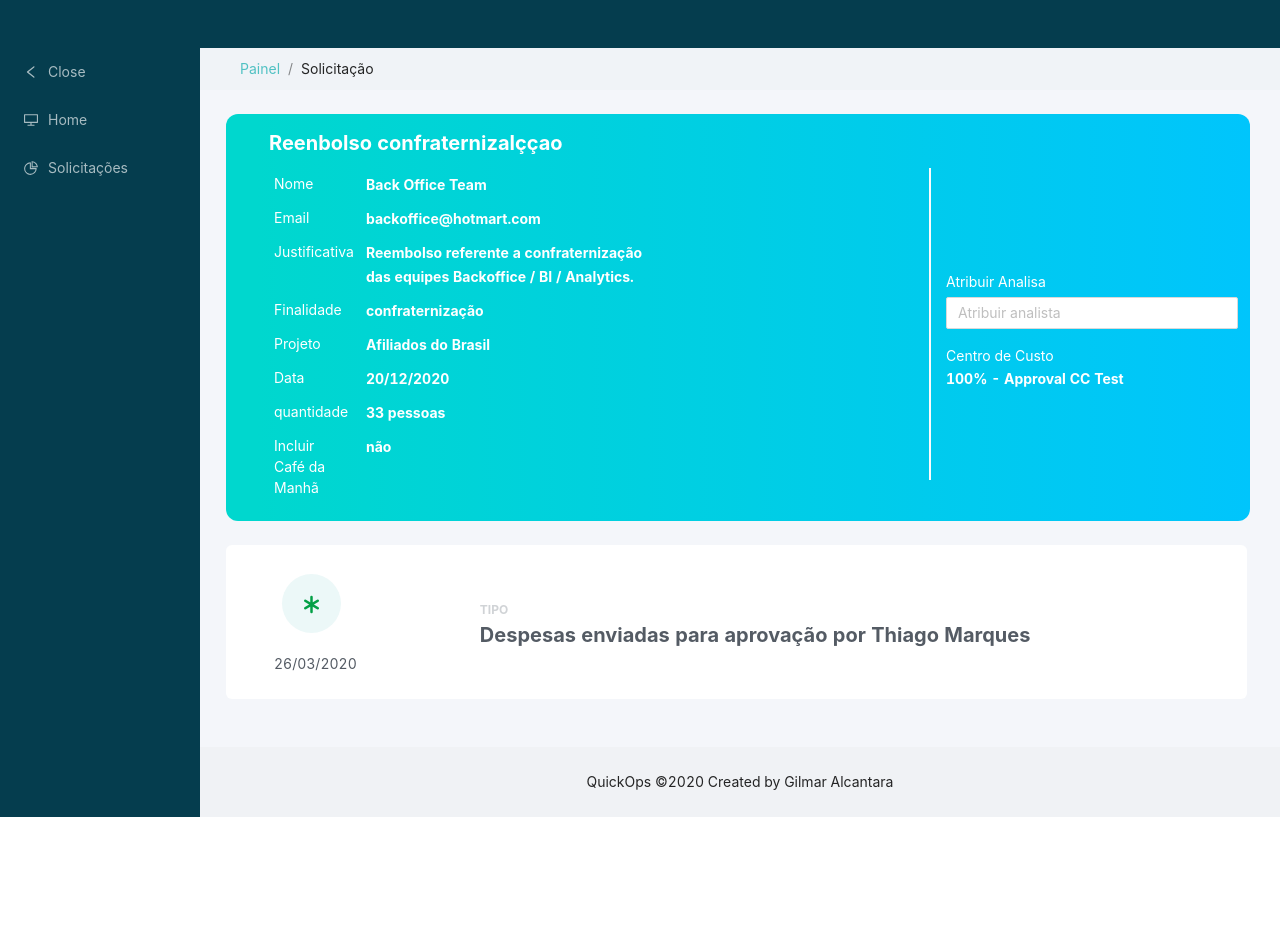
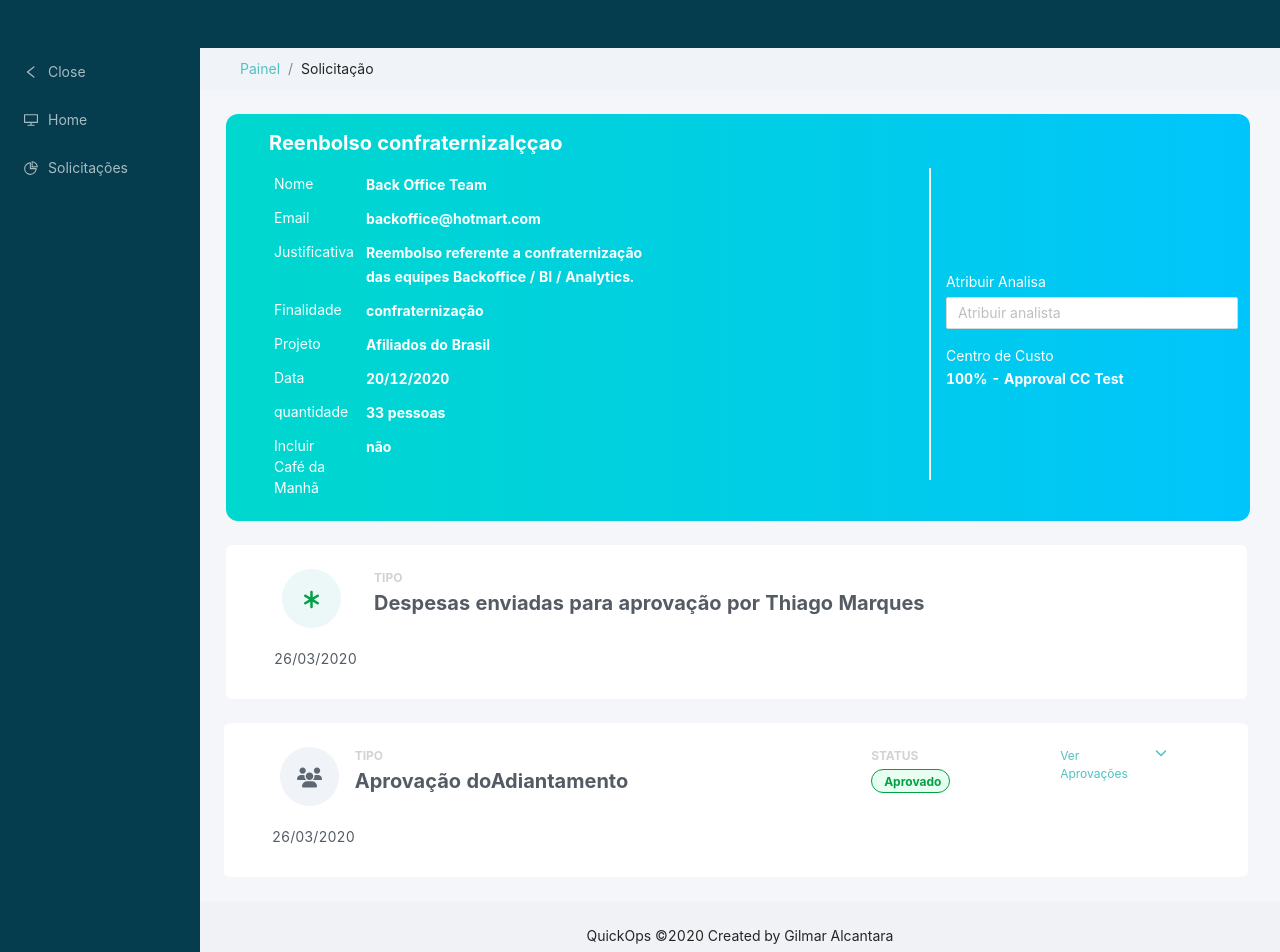
Before and after one commit to Gilmardealcantara/quick-ops, a React (Create React App) app: page /requests in a window 1280 px wide. Shown: the top 952 px of the page. Before the commit the page ends 817 px from the top, so only its background shows below. Built offline with nearby package versions, Linux system fonts and the light colour scheme.

Commit message:
create RequestEvaluationItem and segregate styles

```diff
--- a/src/containers/RequestPage/RequestList/RequestAccountabilityItem/index.tsx
+++ b/src/containers/RequestPage/RequestList/RequestAccountabilityItem/index.tsx
@@ -0,0 +1,19 @@
+import React from 'react';
+import './style.css'
+
+const RequestAccountabilityItem =  () => (
+    <div className="accountability-request-item">
+        <div className="accountability-request-item-icon">
+            <div className="accountability-request-item-icon-container">
+                <i className="fas fa-asterisk"></i>
+            </div>
+            <span className="accountability-request-item-icon-date">26/03/2020</span>
+        </div>
+        <div className="accountability-request-item-type" >
+            <span className="accountability-request-item-type-title">TIPO</span>
+            <span className="accountability-request-item-type-content">Despesas enviadas para aprovação por Thiago Marques</span>
+        </div>
+    </div>
+);
+
+export default RequestAccountabilityItem;
--- /dev/null
+++ b/src/containers/RequestPage/RequestList/RequestAccountabilityItem/style.css
@@ -0,0 +1,65 @@
+.accountability-request-item {
+    height: 154px;
+    margin: 24px 1px 24px 2px;
+    padding: 24px 81px 19px 48px;
+    border-radius: 6px;
+    background-color: #ffffff;
+    display: flex;
+    flex: 1;
+    align-items: flex-start;
+}
+
+
+.accountability-request-item-icon {
+    width: 100px;
+    display: flex;
+    flex-direction: column;
+}
+
+.accountability-request-item-icon-container {
+    width: 59px;
+    height: 59px;
+    margin: 0 9px 10px 8px;
+    padding: 21px 17px 17px;
+    background-color: #ecf8f8;
+    border-radius: 100%;
+    display: flex;
+    align-items: center;
+    justify-content: center;
+}
+
+.accountability-request-item-icon-container i{
+    font-size: 20px;
+    color: #03a046;
+    padding: 0px;
+}
+
+.accountability-request-item-icon-date {
+    margin: 10px 0 0;
+    font-size: 14px;
+    line-height: bold;
+    letter-spacing: normal;
+    color: #545b64 !important;
+}
+
+.accountability-request-item-type {
+    display: flex;
+    flex-direction: column;
+}
+
+.accountability-request-item-type-title{
+  height: 16px;
+  margin: 0 488px 3px 0;
+  font-size: 12px;
+  font-weight: bold;
+  color: #d0d3d6;
+}
+
+.accountability-request-item-type-content{
+    margin: 3px 0 0;
+    font-size: 20px;
+    font-weight: bold;
+    line-height: normal;
+    letter-spacing: normal;
+    color: #545b64;
+  }
--- /dev/null
+++ b/src/containers/RequestPage/RequestList/RequestEvaluationItem/index.tsx
@@ -0,0 +1,29 @@
+import React from 'react';
+import './style.css'
+
+const RequestEvaluationItem =  () => (
+    <div className="evaluation-request-item">
+        <div className="evaluation-request-item-icon">
+            <div className="evaluation-request-item-icon-container">
+                <i className="fas fa-users"></i>
+            </div>
+            <span className="evaluation-request-item-icon-date">26/03/2020</span>
+        </div>
+        <div className="evaluation-request-item-type" >
+            <span className="evaluation-request-item-type-title">TIPO</span>
+            <span className="evaluation-request-item-type-content">Aprovação doAdiantamento</span>
+        </div>
+        <div className="evaluation-request-item-status" >
+            <span className="evaluation-request-item-type-title">STATUS</span>
+            <div className="evaluation-request-item-status-badge">
+                <span>Aprovado</span>
+            </div>
+        </div>
+        <div className="evaluation-request-item-see-approval" >
+            <span >Ver Aprovações</span>
+            <i className="fas fa-chevron-down"></i>
+        </div>
+    </div>
+);
+
+export default RequestEvaluationItem;
--- /dev/null
+++ b/src/containers/RequestPage/RequestList/RequestEvaluationItem/style.css
@@ -0,0 +1,108 @@
+.evaluation-request-item {
+    height: 154px;
+    /* margin: 24px 1px 24px 2px; */
+    padding: 24px 81px 19px 48px;
+    border-radius: 6px;
+    background-color: #ffffff;
+    display: flex;
+    flex: 1;
+    align-items: flex-start;
+}
+
+.evaluation-request-item-icon {
+    width: 100px;
+    display: flex;
+    flex-direction: column;
+}
+
+.evaluation-request-item-icon-container {
+    width: 59px;
+    height: 59px;
+    margin: 0 9px 10px 8px;
+    padding: 21px 17px 17px;
+    background-color: #f0f3f7;
+    border-radius: 100%;
+    display: flex;
+    align-items: center;
+    justify-content: center;
+}
+
+.evaluation-request-item-icon-container i{
+    font-size: 20px;
+    color: #5f6772;
+    padding: 0px;
+}
+
+.evaluation-request-item-icon-date {
+    margin: 10px 0 0;
+    font-size: 14px;
+    line-height: bold;
+    letter-spacing: normal;
+    color: #545b64 !important;
+}
+
+.evaluation-request-item-type {
+    display: flex;
+
+    flex-direction: column;
+}
+
+.evaluation-request-item-type-title{
+  height: 16px;
+  margin: 0 488px 3px 0;
+  font-size: 12px;
+  font-weight: bold;
+  color: #d0d3d6;
+}
+
+.evaluation-request-item-type-content{
+    margin: 3px 0 0;
+    font-size: 20px;
+    font-weight: bold;
+    line-height: normal;
+    letter-spacing: normal;
+    color: #545b64;
+  }
+
+.evaluation-request-item-status {
+    height: 50px;
+    width: 20%;
+    display: flex;
+    flex-direction: column;
+}
+
+.evaluation-request-item-status-badge {
+    width: 79px;
+    height: 24px;
+    margin: 3px 0 0;
+    padding: 6px 12px;
+    border-radius: 18px;
+    border: solid 1px #03a046;
+    background-color: #e6fff0;
+    display: flex;
+}
+.evaluation-request-item-status-badge span {
+    width: 55px;
+    height: 12px;
+    font-size: 12px;
+    font-weight: bold;
+    line-height: 1;
+    letter-spacing: normal;
+    color: #03a046;
+}
+
+.evaluation-request-item-see-approval {
+    height: 50px;
+    width: 20%;
+    display: flex;
+    flex-direction: line;
+    justify-content: flex-end;
+}
+
+.evaluation-request-item-see-approval span, i {
+    font-size: 12px;
+    letter-spacing: normal;
+    color: #51c1c3;
+    padding-left:10px;
+    align-self: flex-start;
+}
--- /dev/null
+++ b/src/containers/RequestPage/RequestList/RequestExpenseItem/index.tsx
@@ -0,0 +1,19 @@
+import React from 'react';
+import './style.css'
+
+const RequestExpenseItem =  () => (
+    <div className="request-item">
+        <div className="request-item-icon">
+            <div className="request-item-icon-container">
+                <i className="fas fa-asterisk request-item-icon-asterisk"></i>
+            </div>
+            <span className="request-item-icon-date">26/03/2020</span>
+        </div>
+        <div className="request-item-type" >
+            <span className="request-item-type-title">TIPO</span>
+            <span className="request-item-type-content">Despesas enviadas para aprovação por Thiago Marques</span>
+        </div>
+    </div>
+);
+
+export default RequestExpenseItem;
--- /dev/null
+++ b/src/containers/RequestPage/RequestList/RequestExpenseItem/style.css
@@ -0,0 +1,56 @@
+.request-item-icon {
+    width: 30%;
+    display: flex;
+    flex-direction: column;
+}
+
+.request-item-icon-container {
+    width: 59px;
+    height: 59px;
+    margin: 0 9px 10px 8px;
+    padding: 21px 17px 17px;
+    background-color: #ecf8f8;
+    border-radius: 100%;
+    display: flex;
+    align-items: center;
+    justify-content: center;
+}
+
+.request-item-icon-asterisk{
+    font-size: 20px;
+    color: #03a046;
+}
+
+.request-item-icon-date {
+    width: 76px;
+    margin: 10px 0 0;
+    font-size: 14px;
+    line-height: bold;
+    letter-spacing: normal;
+    text-align: center;
+    color: #545b64 !important;
+}
+
+.request-item-type {
+    width: 100%;
+    display: flex;
+    flex-direction: column;
+}
+
+.request-item-type-title{
+  width: 36px;
+  height: 16px;
+  margin: 0 488px 3px 0;
+  font-size: 12px;
+  font-weight: bold;
+  color: #d0d3d6;
+}
+
+.request-item-type-content{
+    margin: 3px 0 0;
+    font-size: 20px;
+    font-weight: bold;
+    line-height: normal;
+    letter-spacing: normal;
+    color: #545b64;
+  }
--- a/src/containers/RequestPage/RequestList/index.tsx
+++ b/src/containers/RequestPage/RequestList/index.tsx
@@ -1,42 +1,15 @@
 import React from 'react';
+import RequestAccountabilityItem from './RequestAccountabilityItem';
+import RequestEvaluationItem from './RequestEvaluationItem';
+// import RequestExpenseItem from './RequestExpenseItem';
 import './style.css'
 
-// const RequestEvaluationItem =  () => (
-//     <div className="request-item">
-//         <div className="request-item-1" style={{backgroundColor:"red"}}></div>
-//         <div className="request-item-2" style={{backgroundColor:"blue"}}></div>
-//         <div className="request-item-3" style={{backgroundColor:"green"}}></div>
-//         <div className="request-item-4" style={{backgroundColor:"grey"}}></div>
-//     </div>
-// );
-
-const RequestAccountabilityItem =  () => (
-    <div className="request-item">
-        <div className="request-item-icon">
-            <div className="request-item-icon-container">
-                <i className="fas fa-asterisk request-item-icon-asterisk"></i>
-            </div>
-            <span className="request-item-icon-date">26/03/2020</span>
-        </div>
-        <div className="request-item-type" >
-            <span className="request-item-type-title">TIPO</span>
-            <span className="request-item-type-content">Despesas enviadas para aprovação por Thiago Marques</span>
-        </div>
-    </div>
-);
-
-// const RequestExpenseItem =  () => (
-//     <div className="request-item">
-//         <div className="request-item-1" style={{backgroundColor:"red"}}></div>
-//         <div className="request-item-2" style={{backgroundColor:"blue"}}></div>
-//         <div className="request-item-3" style={{backgroundColor:"green"}}></div>
-//         <div className="request-item-4" style={{backgroundColor:"grey"}}></div>
-//     </div>
-// );
 
 const RequestList =  () => (
     <div className="request-list">
         <RequestAccountabilityItem/>
+        <RequestEvaluationItem/>
+        {/* <RequestExpenseItem/> */}
     </div>
 );
 
--- a/src/containers/RequestPage/RequestList/style.css
+++ b/src/containers/RequestPage/RequestList/style.css
@@ -1,70 +1,3 @@
 .request-list {
     width: 80vw;
 }
-
-.request-item {
-    height: 154px;
-    margin: 24px 1px 24px 2px;
-    padding: 24px 81px 19px 48px;
-    border-radius: 6px;
-    background-color: #ffffff;
-    display: flex;
-    align-items: center;
-}
-
-.request-item-icon {
-    width: 30%;
-    display: flex;
-    flex-direction: column;
-}
-
-.request-item-icon-container {
-    width: 59px;
-    height: 59px;
-    margin: 0 9px 10px 8px;
-    padding: 21px 17px 17px;
-    background-color: #ecf8f8;
-    border-radius: 100%;
-    display: flex;
-    align-items: center;
-    justify-content: center;
-}
-
-.request-item-icon-asterisk{
-    font-size: 20px;
-    color: #03a046;
-}
-
-.request-item-icon-date {
-    width: 76px;
-    margin: 10px 0 0;
-    font-size: 14px;
-    line-height: bold;
-    letter-spacing: normal;
-    text-align: center;
-    color: #545b64 !important;
-}
-
-.request-item-type {
-    width: 100%;
-    display: flex;
-    flex-direction: column;
-}
-
-.request-item-type-title{
-  width: 36px;
-  height: 16px;
-  margin: 0 488px 3px 0;
-  font-size: 12px;
-  font-weight: bold;
-  color: #d0d3d6;
-}
-
-.request-item-type-content{
-    margin: 3px 0 0;
-    font-size: 20px;
-    font-weight: bold;
-    line-height: normal;
-    letter-spacing: normal;
-    color: #545b64;
-  }
```
